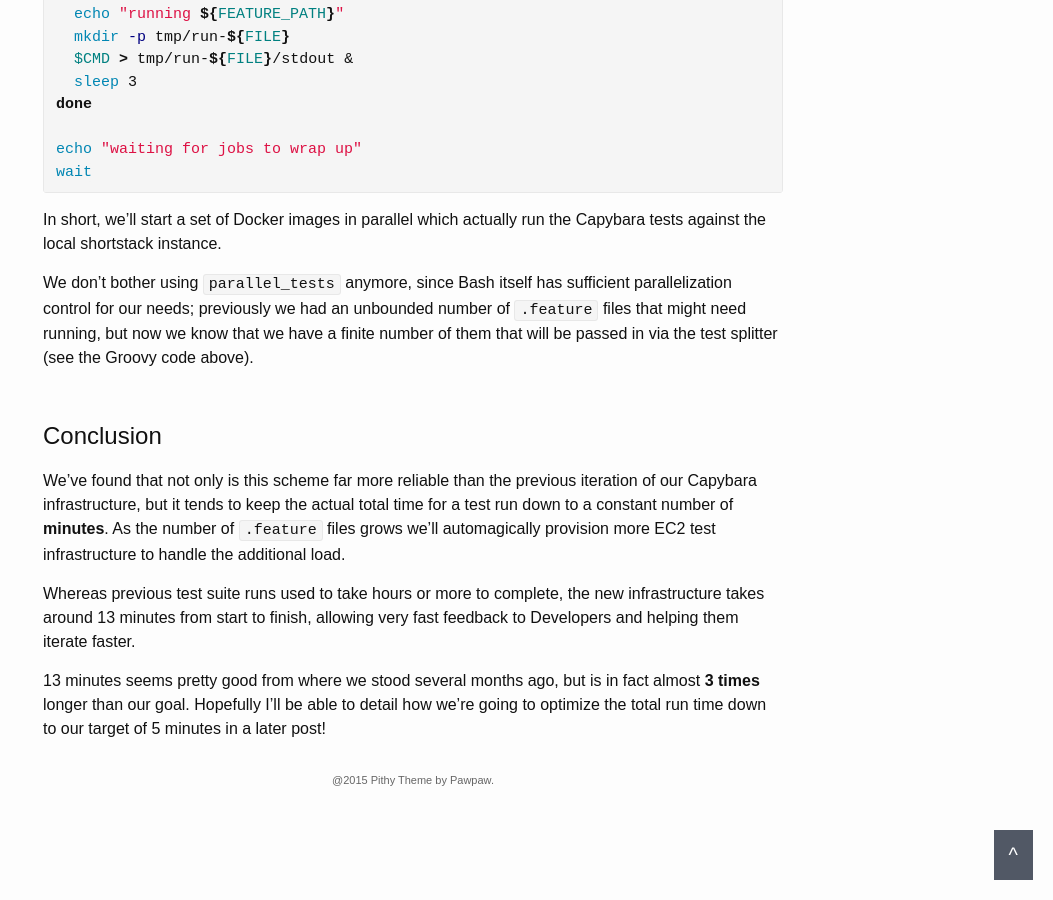
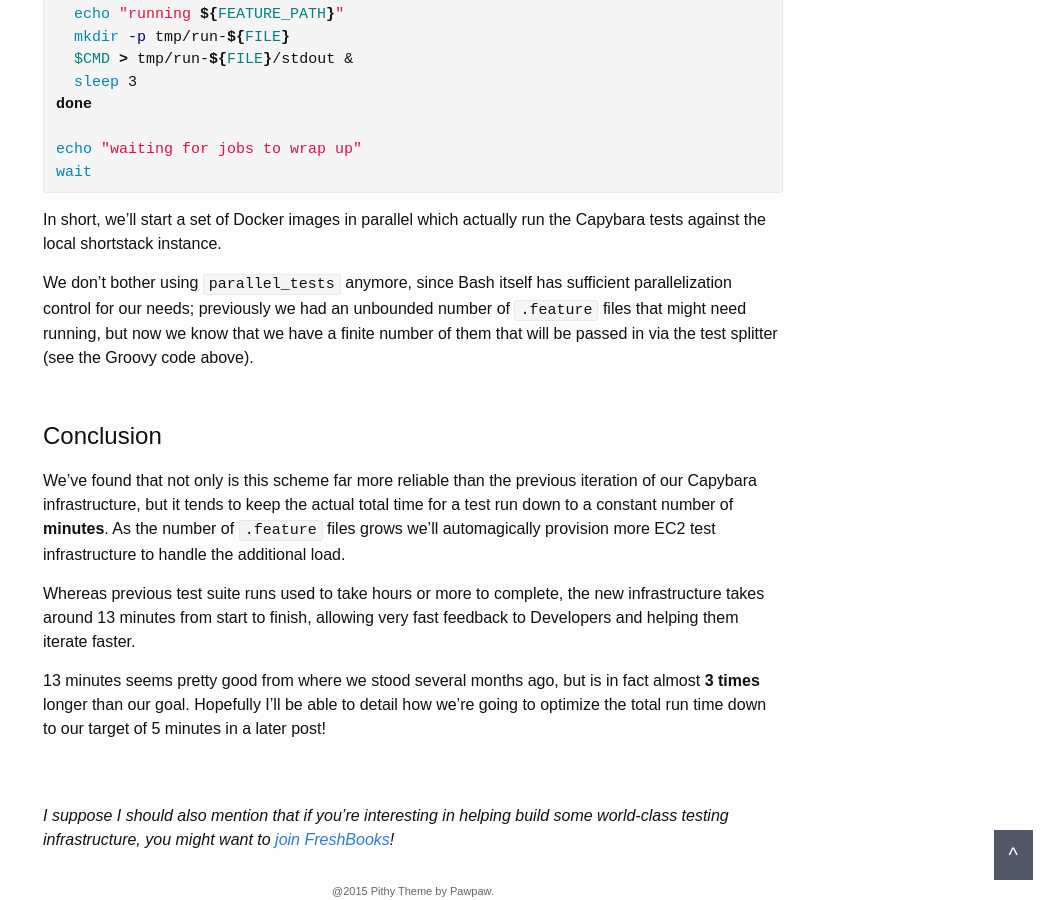
Before and after one commit to minichate/minichate.github.io, a Jekyll site: the page built from _posts/2015-08-01-how-freshbooks-scales-capybara.markdown, in a window 1280 px wide and 900 px high, scrolled down 5624 px. Shown: the whole window, without its empty margins (227-1280 px from the left). Built offline with Jekyll 4.4.1, drawn with Linux system fonts in a browser that asks for light colours.

Commit message:
Add note about joining FreshBooks

```diff
--- a/_posts/2015-08-01-how-freshbooks-scales-capybara.markdown
+++ b/_posts/2015-08-01-how-freshbooks-scales-capybara.markdown
@@ -182,6 +182,9 @@ Whereas previous test suite runs used to take hours or more to complete, the new
 
 13 minutes seems pretty good from where we stood several months ago, but is in fact almost **3 times** longer than our goal. Hopefully I'll be able to detail how we're going to optimize the total run time down to our target of 5 minutes in a later post!
 
+<br /><br />
+_I suppose I should also mention that if you're interesting in helping build some world-class testing infrastructure, you might want to [join FreshBooks](http://grnh.se/mwk3s5)!_
+
 [capybara]:    http://jnicklas.github.io/capybara/
 [parallel cucumber]: https://github.com/grosser/parallel_tests
 [jenkins ec2]: https://wiki.jenkins-ci.org/display/JENKINS/Amazon+EC2+Plugin
```
